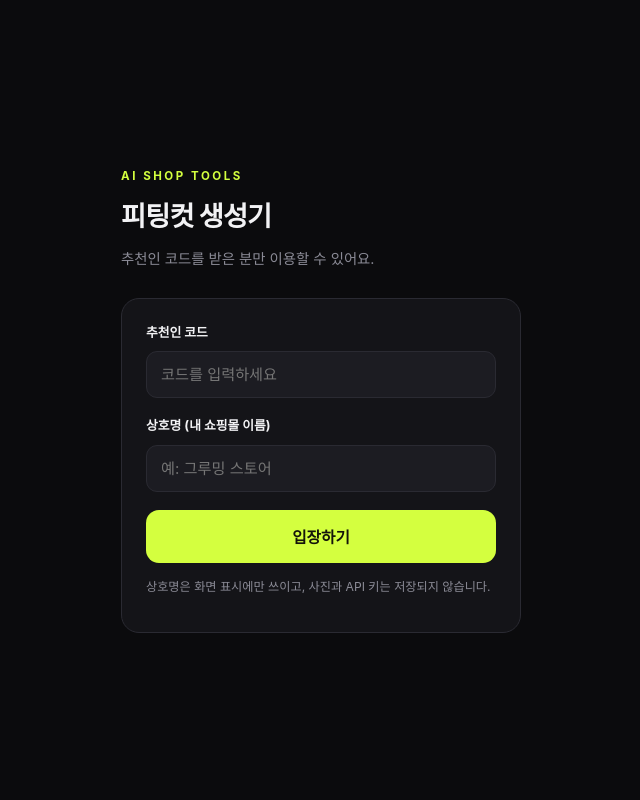
After one commit to 5190rkddkwldi-hash/groomin-fitting, a Flask app: page /login in a window 1280 px wide. The commit adds this page. Shown: the whole page, without its empty margins (319-959 px from the left). Run offline with Flask 3, Linux system fonts and the light colour scheme.

Commit message:
Referral-code login gate, open-source packaging, Render deploy as groomin-fitting
- /login asks for the referral code plus a shop name; sessions last 90
  days, all pages and APIs are gated, the shop name shows in the nav
  with a logout link. Code and session secret come from REFERRAL_CODE /
  SECRET_KEY env vars (defaults for local use)
- README (features, setup, contributing) and MIT LICENSE for public
  release
- render.yaml renamed to groomin-fitting with generated SECRET_KEY,
  gunicorn threads and a 300s timeout so parallel image generation
  survives deployment

Co-Authored-By: Claude Fable 5 <noreply@anthropic.com>

```diff
--- a/app.py
+++ b/app.py
@@ -11,9 +11,13 @@ import base64
 import binascii
 import io
 import json
+import os
 import random
+from datetime import timedelta
 
-from flask import Flask, request, jsonify, render_template
+from flask import (
+    Flask, request, jsonify, render_template, session, redirect, url_for,
+)
 from PIL import Image
 from google import genai
 from google.genai import types
@@ -21,6 +25,12 @@ from google.genai import errors as genai_errors
 
 app = Flask(__name__)
 app.config["MAX_CONTENT_LENGTH"] = 24 * 1024 * 1024  # 참고컷 + 누끼컷 2장
+
+# 공유용 간단 로그인: 추천인 코드가 맞으면 상호명으로 입장한다.
+# 배포 시에는 환경변수로 코드와 세션 키를 바꿀 수 있다.
+app.secret_key = os.environ.get("SECRET_KEY", "groomin-fitting-dev-secret")
+app.permanent_session_lifetime = timedelta(days=90)
+REFERRAL_CODE = os.environ.get("REFERRAL_CODE", "그루민2026")
 
 ALLOWED_CONTENT_TYPES = {"image/png", "image/jpeg", "image/webp"}
 QUICK_MAX = 10  # 빠른 생성 모드 최대 장수
@@ -813,10 +823,49 @@ def _extract_json(text):
         return json.loads(text[start:end + 1])
 
 
+@app.before_request
+def require_login():
+    """로그인 게이트: 추천인 코드로 입장한 세션만 통과시킨다."""
+    if request.path.startswith(("/login", "/static", "/favicon.ico")):
+        return None
+    if session.get("shop"):
+        return None
+    if request.path.startswith("/api/"):
+        return jsonify(error="로그인이 필요합니다. 페이지를 새로고침해주세요."), 401
+    return redirect(url_for("login", next=request.path))
+
+
+@app.route("/login", methods=["GET", "POST"])
+def login():
+    error = None
+    if request.method == "POST":
+        code = (request.form.get("code") or "").strip()
+        shop = (request.form.get("shop") or "").strip()
+        if code != REFERRAL_CODE:
+            error = "추천인 코드가 올바르지 않습니다."
+        elif not shop:
+            error = "상호명을 입력해주세요."
+        else:
+            session["shop"] = shop[:40]
+            session.permanent = True
+            nxt = request.args.get("next") or "/"
+            if not nxt.startswith("/") or nxt.startswith("//"):
+                nxt = "/"
+            return redirect(nxt)
+    return render_template("login.html", error=error)
+
+
+@app.route("/logout")
+def logout():
+    session.pop("shop", None)
+    return redirect(url_for("login"))
+
+
 @app.route("/")
 def index():
     return render_template(
         "index.html",
+        shop=session.get("shop"),
         quick_max=QUICK_MAX,
         poseset_max=POSESET_MAX,
         background_groups=BACKGROUND_GROUPS,
@@ -830,6 +879,7 @@ def index():
 def planner():
     return render_template(
         "planner.html",
+        shop=session.get("shop"),
         products=[(key, val["label"]) for key, val in PRODUCTS.items()],
         strategies=[(key, val["label"]) for key, val in PLAN_STRATEGIES.items()],
         tones=[(key, val["label"]) for key, val in PLAN_TONES.items()],
--- /dev/null
+++ b/templates/login.html
@@ -0,0 +1,75 @@
+<!doctype html>
+<html lang="ko">
+<head>
+<meta charset="utf-8">
+<meta name="viewport" content="width=device-width, initial-scale=1">
+<title>로그인 — 피팅컷 생성기</title>
+<style>
+  * { box-sizing: border-box; }
+  :root {
+    --bg: #0b0b0d; --surface: #141418; --surface-2: #1c1c22;
+    --border: #2a2a32; --text: #f2f2f4; --muted: #8b8b96;
+    --accent: #d4ff3f; --danger: #ff5c5c;
+  }
+  body {
+    margin: 0; background: var(--bg); color: var(--text);
+    font-family: "Pretendard", -apple-system, "Segoe UI", "Malgun Gothic", sans-serif;
+    line-height: 1.6; -webkit-font-smoothing: antialiased;
+    min-height: 100vh; display: flex; align-items: center; justify-content: center;
+    padding: 20px;
+  }
+  .box { width: 100%; max-width: 400px; }
+  .eyebrow {
+    font-size: 0.72rem; letter-spacing: 0.22em; text-transform: uppercase;
+    color: var(--accent); font-weight: 700; margin-bottom: 10px;
+  }
+  h1 { font-size: 1.7rem; font-weight: 800; letter-spacing: -0.03em; margin: 0 0 8px; }
+  .sub { color: var(--muted); font-size: 0.9rem; margin: 0 0 28px; }
+  .card {
+    background: var(--surface); border: 1px solid var(--border);
+    border-radius: 18px; padding: 24px;
+  }
+  label {
+    display: block; font-size: 0.8rem; font-weight: 700; margin-bottom: 8px;
+  }
+  input {
+    width: 100%; padding: 13px 14px; margin-bottom: 18px;
+    background: var(--surface-2); color: var(--text);
+    border: 1px solid var(--border); border-radius: 11px;
+    font-size: 0.95rem; font-family: inherit;
+  }
+  input:focus {
+    outline: none; border-color: var(--accent);
+    box-shadow: 0 0 0 3px rgba(212,255,63,.13);
+  }
+  button {
+    width: 100%; padding: 15px; background: var(--accent); color: #14140a;
+    border: none; border-radius: 13px; font-size: 0.98rem; font-weight: 800;
+    font-family: inherit; cursor: pointer; transition: background .15s;
+  }
+  button:hover { background: #e2ff60; }
+  .error {
+    color: var(--danger); font-size: 0.85rem; margin: 0 0 16px;
+    padding: 11px 14px; background: rgba(255,92,92,.08);
+    border: 1px solid rgba(255,92,92,.25); border-radius: 10px;
+  }
+  .hint { color: var(--muted); font-size: 0.76rem; margin-top: 14px; }
+</style>
+</head>
+<body>
+<div class="box">
+  <div class="eyebrow">AI Shop Tools</div>
+  <h1>피팅컷 생성기</h1>
+  <p class="sub">추천인 코드를 받은 분만 이용할 수 있어요.</p>
+  <form class="card" method="post">
+    {% if error %}<p class="error">{{ error }}</p>{% endif %}
+    <label for="code">추천인 코드</label>
+    <input type="password" id="code" name="code" placeholder="코드를 입력하세요" required autocomplete="off">
+    <label for="shop">상호명 (내 쇼핑몰 이름)</label>
+    <input type="text" id="shop" name="shop" placeholder="예: 그루밍 스토어" required maxlength="40">
+    <button type="submit">입장하기</button>
+    <p class="hint">상호명은 화면 표시에만 쓰이고, 사진과 API 키는 저장되지 않습니다.</p>
+  </form>
+</div>
+</body>
+</html>
```
Also changed, not shown: render.yaml (+9 -2 lines), templates/index.html (+9 -0 lines), templates/planner.html (+9 -0 lines), README.md (added), 1 other file.
